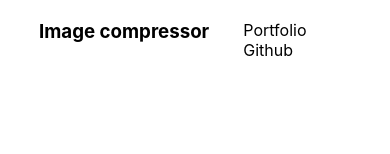
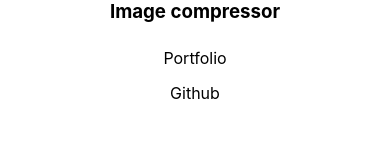
Before and after one commit to NixonOjiem/Image-compressor, a React (Create React App) app: page / in a window 390 px wide. Shown: the top 154 px of the page. Built offline with nearby package versions, Linux system fonts and the light colour scheme.

Commit message:
All responsiveness done

```diff
--- a/src/App.css
+++ b/src/App.css
@@ -30,6 +30,8 @@
 .List-items li a{
   padding: 15px;
   margin: 10px;
+  color: #000;
+  text-decoration: none;
 
 }
 .List-items li a:hover{
@@ -106,19 +108,30 @@ h3{
   .Navigation-bar{
     background-color: #fff;
     overflow: auto;
-    align-items: center;
-    height: 10vh;
-    justify-content: center;
-    display: block;
-
+    display: grid;
+    grid-template-columns: 1fr;
+    gap: 10px;
+    justify-items: center;
+    height: auto;
+    overflow-y: hidden;
   }
   .Navigation-bar h3{
-    margin-top: 20px;
-    position:absolute;
-    }
-    .List-items{
-      display: block;
-      list-style: none;
-      margin-top: 20px;
-    }
+    margin-top: 0px;
+    position:relative;
+    margin: 0px;
+  }
+  .List-items{
+    display: block;
+    list-style: none;
+    margin: 0px;
+  }
+  .List-items li {
+    display: flex;
+    justify-content: center;
+  }
+  .List-items li a {
+    display: block;
+    height: 5px; /* adjust the height as needed */
+    padding: 5px; /* adjust the padding as needed */
+  }
 }
--- a/src/components/NavigationBar.js
+++ b/src/components/NavigationBar.js
@@ -5,8 +5,8 @@ function NavigationBar() {
     <div className='Navigation-bar'>
        <h3>Image compressor</h3>
         <ul className="List-items">
-            <li><a>Portfolio</a></li>
-            <li><a>Github</a></li>
+            <li><a href='https://myportfolio-cde82.web.app/'>Portfolio</a></li>
+            <li><a href='https://github.com/NixonOjiem'>Github</a></li>
         </ul>
     </div>
   )
```
